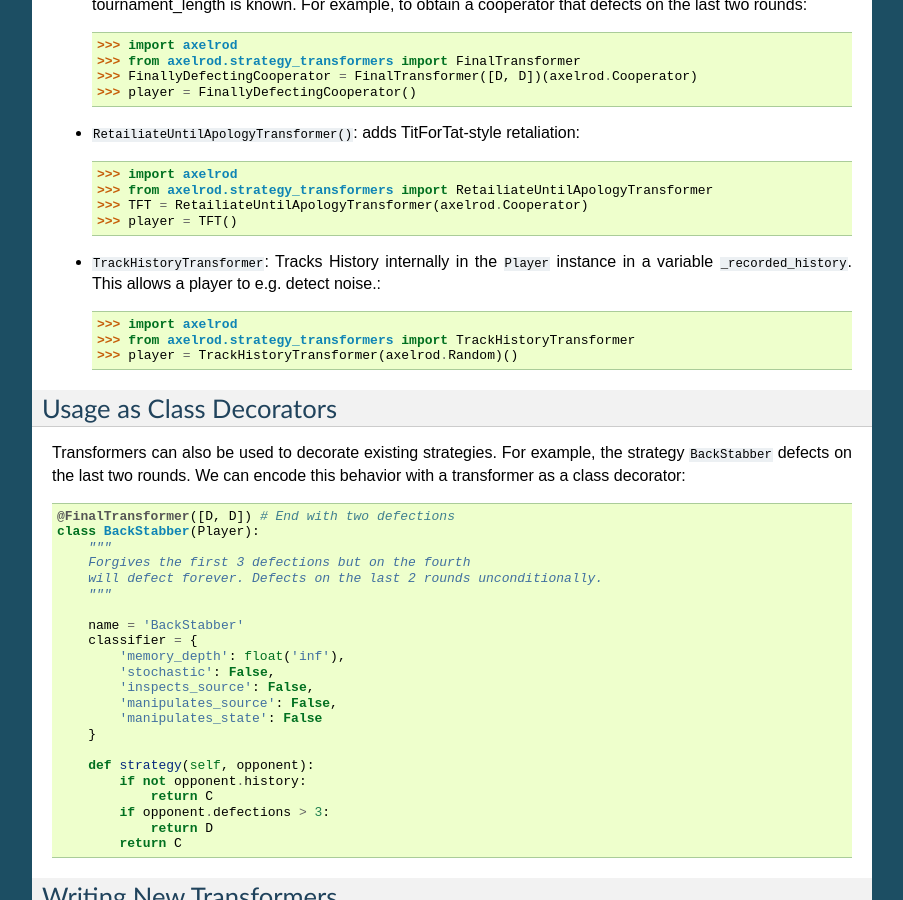
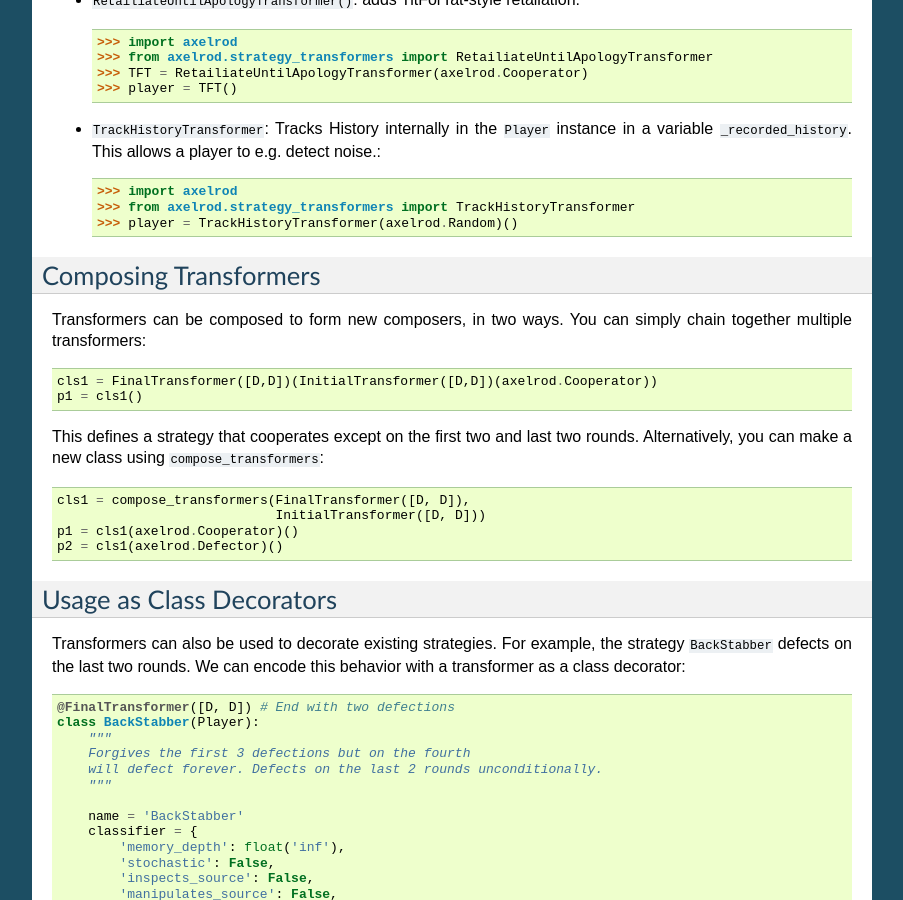
Before and after one commit to Axelrod-Python/Axelrod, a Sphinx documentation site: the page built from docs/tutorials/advanced/strategy_transformers.rst, in a window 1280 px wide and 900 px high, scrolled down 1572 px. Shown: the whole window, without its empty margins (198-1101 px from the left). Built offline with Sphinx 7.4.7, drawn with Linux system fonts in a browser that asks for light colours; some of the changed text lies outside the part shown.

Commit message:
Update docs regarding strategy transformer composition and an additional name test.

```diff
--- a/docs/tutorials/advanced/strategy_transformers.rst
+++ b/docs/tutorials/advanced/strategy_transformers.rst
@@ -103,6 +95,26 @@ The library includes the following transformers:
     >>> import axelrod
     >>> from axelrod.strategy_transformers import TrackHistoryTransformer
     >>> player = TrackHistoryTransformer(axelrod.Random)()
+
+
+Composing Transformers
+----------------------
+
+Transformers can be composed to form new composers, in two ways. You can
+simply chain together multiple transformers::
+
+    cls1 = FinalTransformer([D,D])(InitialTransformer([D,D])(axelrod.Cooperator))
+    p1 = cls1()
+
+This defines a strategy that cooperates except on the first two and last two
+rounds. Alternatively, you can make a new class using
+:code:`compose_transformers`::
+
+    cls1 = compose_transformers(FinalTransformer([D, D]),
+                                InitialTransformer([D, D]))
+    p1 = cls1(axelrod.Cooperator)()
+    p2 = cls1(axelrod.Defector)()
+
 
 Usage as Class Decorators
 -------------------------
```
Also changed, not shown: other parts of docs/tutorials/advanced/strategy_transformers.rst (+1 -9 lines), 2 other files.
